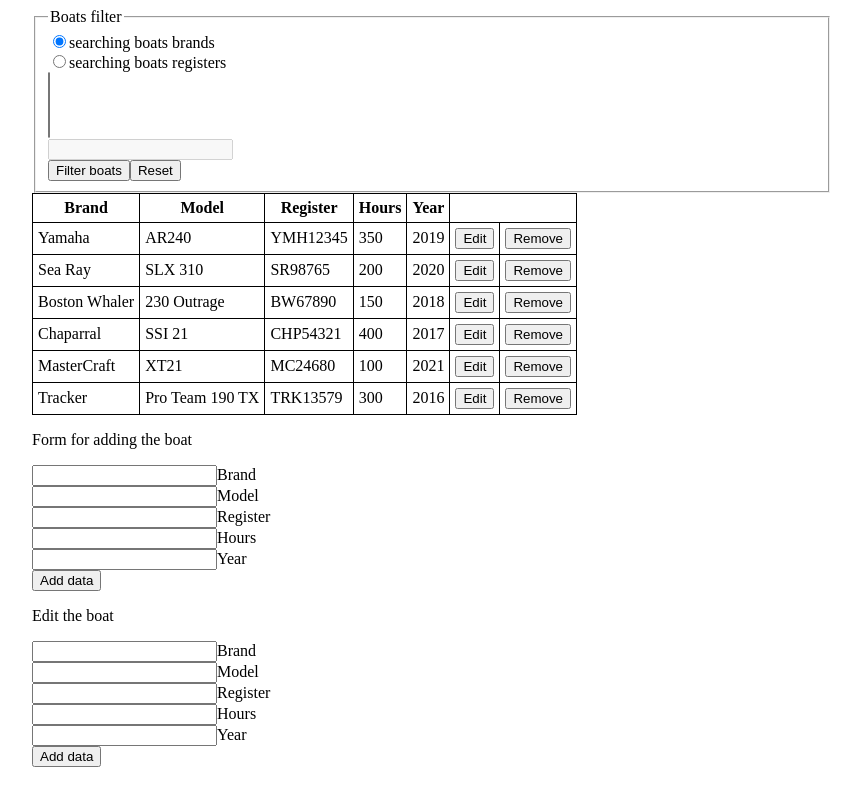
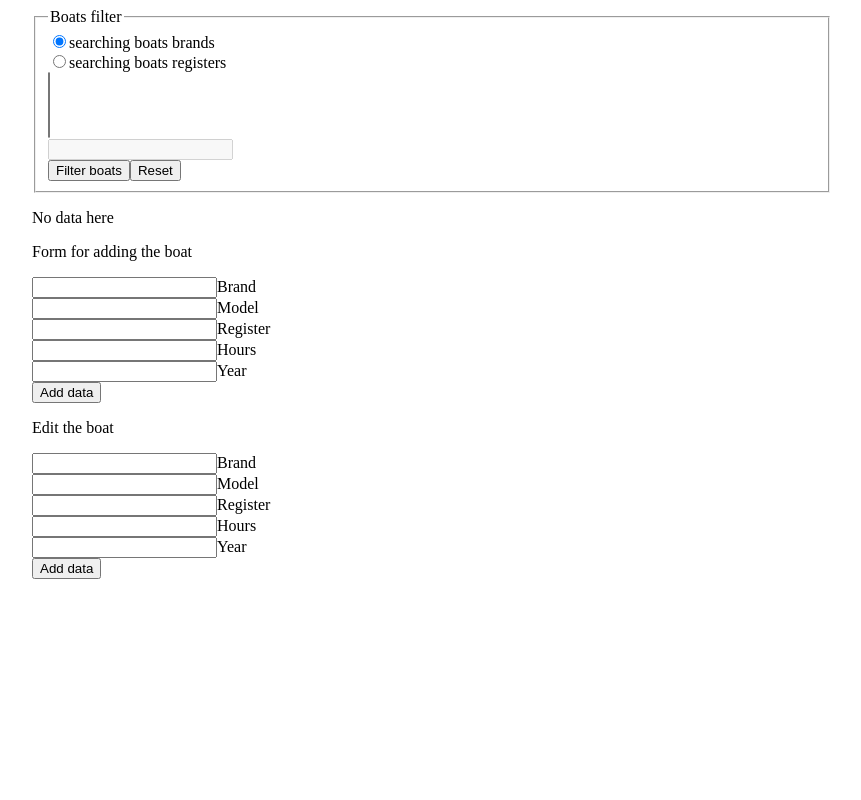
Before and after one commit to jofi111/boats, a React (Create React App) app in the folder 01frontend/: page / in a window 1280 px wide. Shown: the whole page, without its empty margins (208-1069 px from the left). Built offline with nearby package versions, Linux system fonts and the light colour scheme.

Commit message:
defaultni hodnotou je u boatsToShow take misto rawData nastavene prazdne pole

```diff
--- a/01frontend/src/App.jsx
+++ b/01frontend/src/App.jsx
@@ -27,7 +27,8 @@ function App() {
     year: "",
   });
 
-  const [boatsToShow, setBoatsToShow] = useState(rawData.boats);
+  //const [boatsToShow, setBoatsToShow] = useState(rawData.boats);
+  const [boatsToShow, setBoatsToShow] = useState([]); //defaultni hodnotou je nastavene prazdne pole
 
   const handleNewData = (updatedBoat, source) => {
     switch (source) {
```
